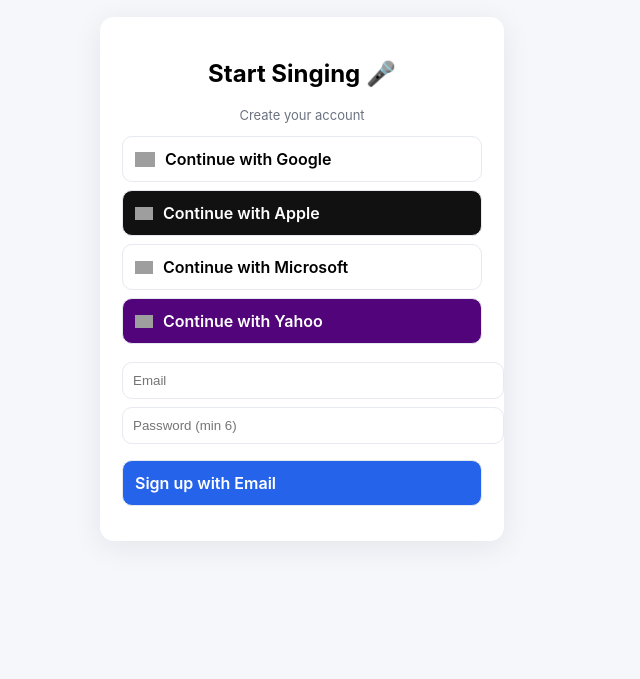
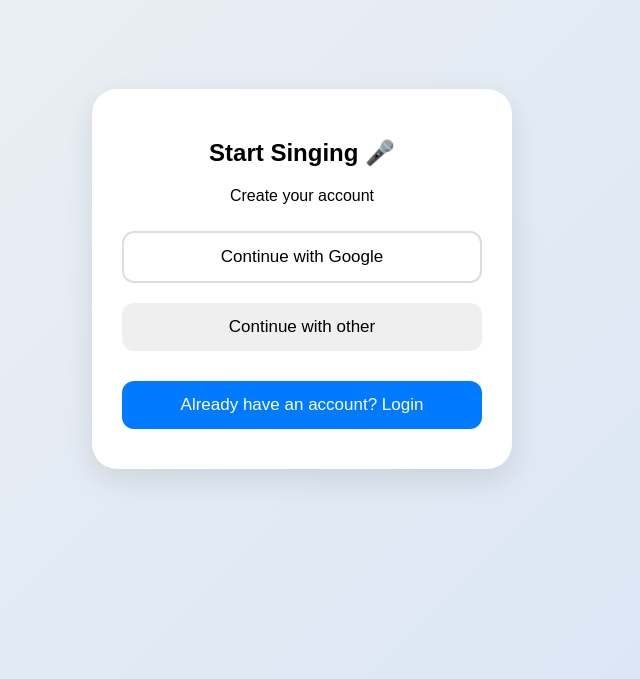
Before and after one commit to startsinging/startsinging, a plain HTML site: page index.html in a window 1280 px wide. Shown: the part 121-800 px from the top of the page, without its empty margins (338-978 px from the left). Drawn offline with Linux system fonts and the light colour scheme; grey boxes are pictures that could not be loaded.

Commit message:
Update index.html

```diff
--- a/index.html
+++ b/index.html
@@ -1,127 +1,91 @@
-<!doctype html>
-<html>
+  <!DOCTYPE html>
+<html lang="en">
 <head>
-  <meta charset="utf-8" />
-  <meta name="viewport" content="width=device-width,initial-scale=1" />
-  <title>Start Singing — Signup</title>
+  <meta charset="UTF-8" />
+  <meta name="viewport" content="width=device-width, initial-scale=1.0" />
+  <title>Start Singing - Signup</title>
   <style>
-    /* minimal Canva-like UI */
-    body{font-family:Inter,Arial;margin:0;background:#f6f7fb;display:flex;align-items:center;justify-content:center;height:100vh}
-    .card{width:360px;background:#fff;padding:22px;border-radius:14px;box-shadow:0 6px 30px rgba(15,23,42,0.08);text-align:center}
-    .btn{display:flex;align-items:center;gap:10px;padding:12px;border-radius:10px;border:1px solid #e6e9ef;margin:8px 0;cursor:pointer;font-weight:600}
-    .google{background:white}
-    .apple{background:#111;color:#fff}
-    .microsoft{background:#fff}
-    .yahoo{background:#52057b;color:#fff}
-    .email{background:#2563eb;color:#fff}
-    .small{font-size:13px;color:#6b7280;margin-top:10px}
+    body {
+      font-family: 'Poppins', sans-serif;
+      background: linear-gradient(135deg, #eef2f3, #d9e4f5);
+      display: flex;
+      justify-content: center;
+      align-items: center;
+      height: 100vh;
+      margin: 0;
+    }
+    .card {
+      background: #ffffff;
+      width: 360px;
+      padding: 30px;
+      border-radius: 25px;
+      box-shadow: 0 10px 30px rgba(0,0,0,0.1);
+      text-align: center;
+      animation: fadeIn 0.6s ease;
+    }
+    @keyframes fadeIn {
+      from { opacity: 0; transform: translateY(20px); }
+      to { opacity: 1; transform: translateY(0); }
+    }
+    .btn {
+      width: 100%;
+      padding: 14px;
+      border-radius: 12px;
+      margin: 10px 0;
+      border: none;
+      cursor: pointer;
+      font-size: 17px;
+      font-weight: 500;
+      transition: 0.25s;
+    }
+    .btn:hover {
+      transform: translateY(-2px);
+      box-shadow: 0 6px 12px rgba(0,0,0,0.15);
+    }
+
+    .google { background: #fff; border: 2px solid #ddd; }
+    .other { background: #efefef; }
+    .apple { background: black; color: white; }
+    .microsoft { background: #2f2f2f; color: white; }
+    .yahoo { background: #7b0099; color: white; }
+    .login { background: #007bff; color: white; margin-top:20px; }
+
+    #other-options button {
+      opacity: 0;
+      animation: slideIn 0.4s forwards;
+    }
+
+    @keyframes slideIn {
+      from { opacity:0; transform: translateY(10px); }
+      to { opacity:1; transform: translateY(0); }
+    }
   </style>
-
-  <!-- Firebase SDK -->
-  <script src="https://www.gstatic.com/firebasejs/10.8.0/firebase-app.js"></script>
-  <script src="https://www.gstatic.com/firebasejs/10.8.0/firebase-auth.js"></script>
 </head>
 <body>
+
   <div class="card">
     <h2>Start Singing 🎤</h2>
-    <p class="small">Create your account</p>
+    <p>Create your account</p>
 
-    <div id="buttons">
-      <div class="btn google" onclick="socialSignIn('google')">
-        <img src="https://www.svgrepo.com/show/355037/google.svg" width="20" alt=""> Continue with Google
-      </div>
+    <button class="btn google">Continue with Google</button>
 
-      <div class="btn apple" onclick="socialSignIn('apple')">
-        <img src="https://www.svgrepo.com/show/303128/apple-logo.svg" width="18" alt=""> Continue with Apple
-      </div>
+    <button class="btn other">Continue with other</button>
 
-      <div class="btn microsoft" onclick="socialSignIn('microsoft')">
-        <img src="https://www.svgrepo.com/show/355035/microsoft.svg" width="18" alt=""> Continue with Microsoft
-      </div>
+    <div id="other-options" style="display:none; margin-top:10px;">
+      <button class="btn apple">Continue with Apple</button>
+      <button class="btn microsoft">Continue with Microsoft</button>
+      <button class="btn yahoo">Continue with Yahoo</button>
+    </div>
 
-      <div class="btn yahoo" onclick="socialSignIn('yahoo')">
-        <img src="https://www.svgrepo.com/show/354939/yahoo.svg" width="18" alt=""> Continue with Yahoo
-      </div>
-
-      <div style="height:10px"></div>
-
-      <input id="email" placeholder="Email" style="width:100%;padding:10px;border-radius:10px;border:1px solid #e6e9ef;margin-bottom:8px">
-      <input id="password" type="password" placeholder="Password (min 6)" style="width:100%;padding:10px;border-radius:10px;border:1px solid #e6e9ef;margin-bottom:8px">
-      <div class="btn email" onclick="emailSignUp()">Sign up with Email</div>
-
-      <p id="msg" class="small" style="color:#dc2626"></p>
-    </div>
+    <button class="btn login">Already have an account? Login</button>
   </div>
 
 <script>
-  // === 1) Paste your Firebase config below ===
-  const firebaseConfig = {
-    apiKey: "REPLACE_API_KEY",
-    authDomain: "REPLACE_AUTH_DOMAIN", // e.g. project-id.firebaseapp.com
-    projectId: "REPLACE_PROJECT_ID",
-    appId: "REPLACE_APP_ID"
+  document.querySelector('.other').onclick = () => {
+    const x = document.getElementById('other-options');
+    x.style.display = x.style.display === 'none' ? 'block' : 'none';
   };
+</script>
 
-  firebase.initializeApp(firebaseConfig);
-  const auth = firebase.auth();
-
-  // Map provider names to Firebase provider objects
-  function getProvider(name) {
-    if (name === 'google') return new firebase.auth.GoogleAuthProvider();
-    if (name === 'apple') return new firebase.auth.OAuthProvider('apple.com');
-    if (name === 'microsoft') return new firebase.auth.OAuthProvider('microsoft.com');
-    if (name === 'yahoo') return new firebase.auth.OAuthProvider('yahoo.com');
-    return null;
-  }
-
-  async function socialSignIn(name) {
-    document.getElementById('msg').textContent = '';
-    try {
-      const provider = getProvider(name);
-      // set additional scopes if needed: provider.addScope('email');
-      const result = await auth.signInWithPopup(provider);
-      const idToken = await result.user.getIdToken();
-      // send ID token to backend to create secure session cookie
-      await sendTokenToServer(idToken);
-      document.getElementById('msg').style.color='green';
-      document.getElementById('msg').textContent = 'Signed in successfully';
-      // redirect to app dashboard if needed
-      // window.location.href = '/app';
-    } catch (err) {
-      document.getElementById('msg').textContent = err.message;
-      console.error(err);
-    }
-  }
-
-  async function emailSignUp() {
-    document.getElementById('msg').textContent = '';
-    const email = document.getElementById('email').value;
-    const pass = document.getElementById('password').value;
-    try {
-      const res = await auth.createUserWithEmailAndPassword(email, pass);
-      // send ID token to server to create session
-      const idToken = await res.user.getIdToken();
-      await sendTokenToServer(idToken);
-      document.getElementById('msg').style.color='green';
-      document.getElementById('msg').textContent = 'Signed up successfully. Verify email if prompted.';
-    } catch (err) {
-      document.getElementById('msg').textContent = err.message;
-    }
-  }
-
-  // Send ID token to server endpoint that will create a session cookie
-  async function sendTokenToServer(idToken) {
-    const resp = await fetch('/sessionLogin', {
-      method: 'POST',
-      headers: {'Content-Type':'application/json'},
-      body: JSON.stringify({idToken})
-    });
-    if (!resp.ok) {
-      const text = await resp.text();
-      throw new Error('Server error: ' + text);
-    }
-  }
-
-</script>
 </body>
-  </html>
+</html>
```
